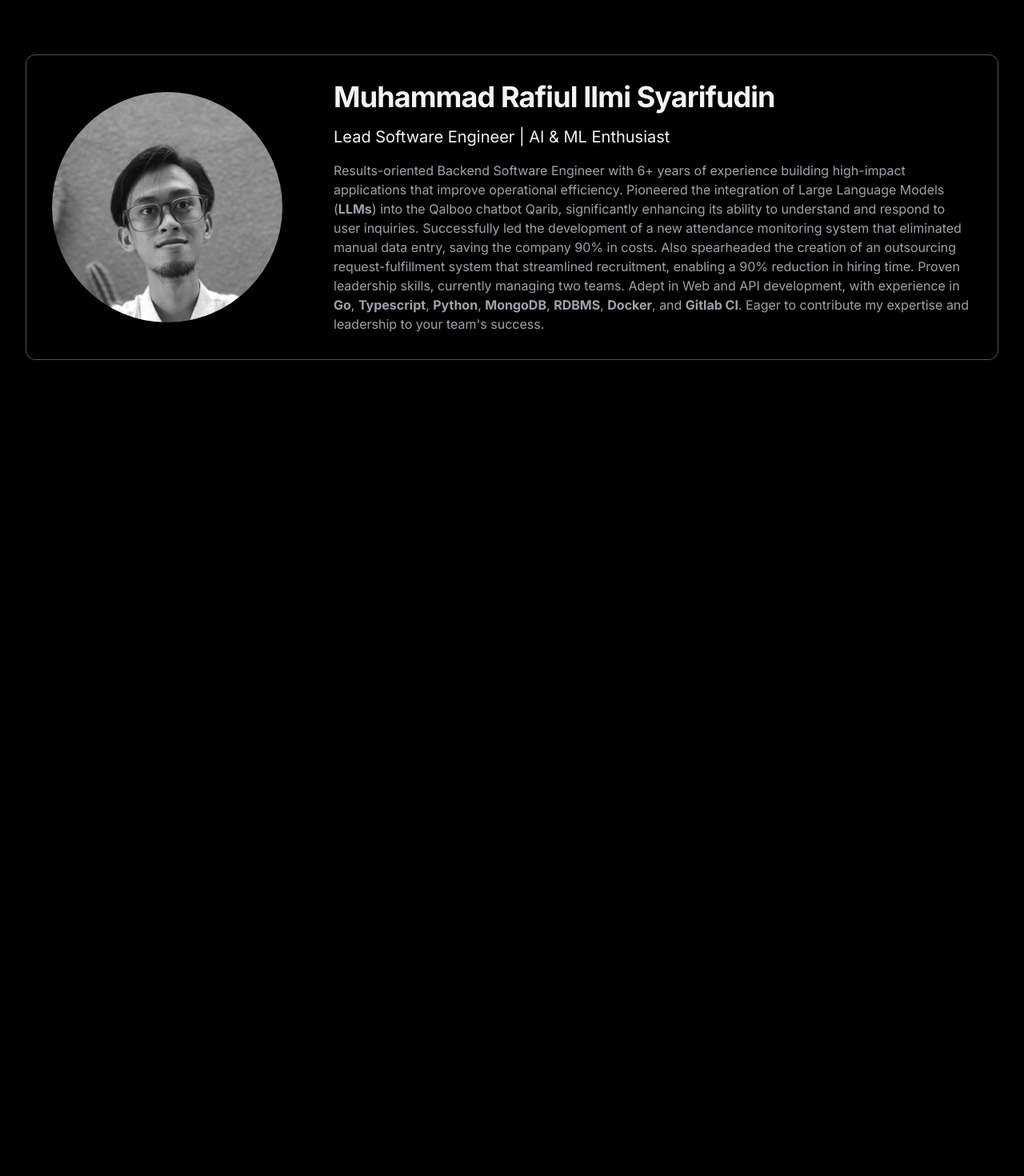
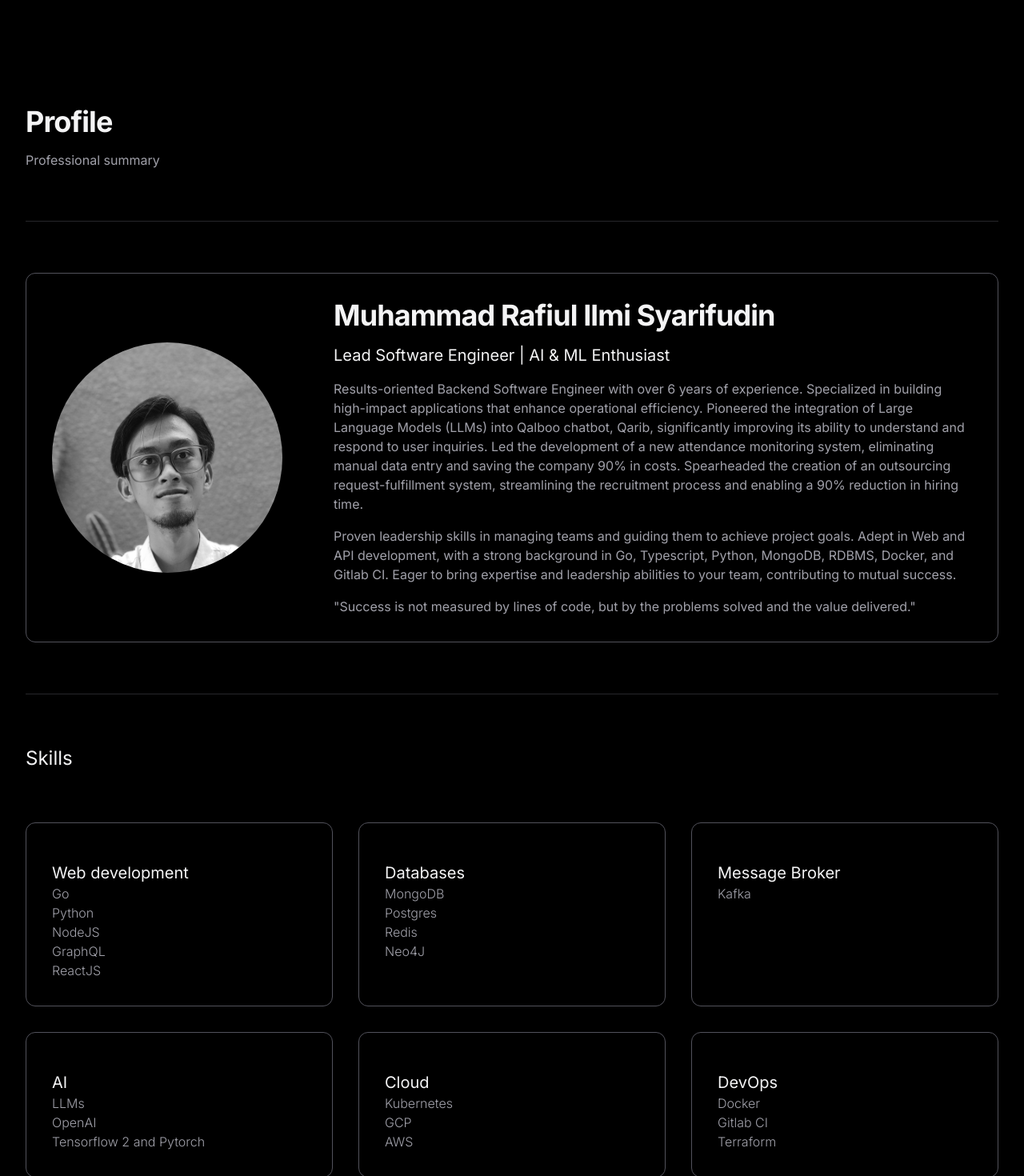
Before and after one commit to ilmimris/mris.dev, a Next.js app: page /profile in a window 1280 px wide. Shown: the part 60-1530 px from the top of the page at 80% size. Before the commit the page ends 800 px from the top, so only its background shows below. Built offline with nearby package versions, Linux system fonts and the light colour scheme; no server answers; what tailwindcss-debug-screens would draw is missing.

Commit message:
feat(profile): add skills

```diff
--- a/app/profile/page.tsx
+++ b/app/profile/page.tsx
@@ -7,6 +7,15 @@ export default function Page() {
     <div className="relative pb-16">
       <Navigation />
       <div className="px-6 pt-20 mx-auto space-y-8 max-w-7xl lg:px-8 md:space-y-16 md:pt-24 lg:pt-32">
+        <div className="max-w-2xl mx-auto lg:mx-0 md:my-8 lg:my-16">
+          <h2 className="text-3xl font-bold tracking-tight text-zinc-100 sm:text-4xl">
+            Profile
+          </h2>
+          <p className="mt-4 text-zinc-400">Professional summary</p>
+        </div>
+
+        <div className="w-full h-px bg-zinc-800" />
+
         <div className="mx-auto lg:mx-0">
           <div className="grid grid-cols-1 gap-8 w-full">
             <div className="w-full">
@@ -22,24 +31,31 @@ export default function Page() {
                     <h3 className="mt-4 text-xl font-normal text-zinc-100">
                       Lead Software Engineer | AI & ML Enthusiast
                     </h3>
+
                     <p className="mt-4 text-zinc-400">
-                      Results-oriented Backend Software Engineer with 6+ years
-                      of experience building high-impact applications that
-                      improve operational efficiency. Pioneered the integration
-                      of Large Language Models (<b>LLMs</b>) into the Qalboo
-                      chatbot Qarib, significantly enhancing its ability to
-                      understand and respond to user inquiries. Successfully led
-                      the development of a new attendance monitoring system that
-                      eliminated manual data entry, saving the company 90% in
-                      costs. Also spearheaded the creation of an outsourcing
-                      request-fulfillment system that streamlined recruitment,
-                      enabling a 90% reduction in hiring time. Proven leadership
-                      skills, currently managing two teams. Adept in Web and API
-                      development, with experience in <b>Go</b>,{" "}
-                      <b>Typescript</b>, <b>Python</b>, <b>MongoDB</b>,{" "}
-                      <b>RDBMS</b>, <b>Docker</b>, and <b>Gitlab CI</b>. Eager
-                      to contribute my expertise and leadership to your team's
-                      success.
+                      Results-oriented Backend Software Engineer with over 6
+                      years of experience. Specialized in building high-impact
+                      applications that enhance operational efficiency.
+                      Pioneered the integration of Large Language Models (LLMs)
+                      into Qalboo chatbot, Qarib, significantly improving its
+                      ability to understand and respond to user inquiries. Led
+                      the development of a new attendance monitoring system,
+                      eliminating manual data entry and saving the company 90%
+                      in costs. Spearheaded the creation of an outsourcing
+                      request-fulfillment system, streamlining the recruitment
+                      process and enabling a 90% reduction in hiring time.
+                    </p>
+                    <p className="mt-4 text-zinc-400">
+                      Proven leadership skills in managing teams and guiding
+                      them to achieve project goals. Adept in Web and API
+                      development, with a strong background in Go, Typescript,
+                      Python, MongoDB, RDBMS, Docker, and Gitlab CI. Eager to
+                      bring expertise and leadership abilities to your team,
+                      contributing to mutual success.
+                    </p>
+                    <p className="mt-4 text-zinc-400">
+                      "Success is not measured by lines of code, but by the
+                      problems solved and the value delivered."
                     </p>
                   </div>
                 </div>
@@ -47,6 +63,77 @@ export default function Page() {
             </div>
           </div>
         </div>
+        <div className="w-full h-px bg-zinc-800" />
+        <h2 className="mt-4 text-2xl font-normal text-zinc-100">Skills</h2>
+
+        <div className="w-full grid grid-cols-3 gap-8">
+          <Card>
+            <div className="p-8 font-normal text-zinc-100">
+              <h3 className="mt-4 text-xl">Web development</h3>
+              <ul className="font-light text-zinc-400">
+                <li>Go</li>
+                <li>Python</li>
+                <li>NodeJS</li>
+                <li>GraphQL</li>
+                <li>ReactJS</li>
+              </ul>
+            </div>
+          </Card>
+
+          <Card>
+            <div className="p-8 font-normal text-zinc-100">
+              <h3 className="mt-4 text-xl">Databases</h3>
+              <ul className="font-light text-zinc-400">
+                <li>MongoDB</li>
+                <li>Postgres</li>
+                <li>Redis</li>
+                <li>Neo4J</li>
+              </ul>
+            </div>
+          </Card>
+
+          <Card>
+            <div className="p-8 font-normal text-zinc-100">
+              <h3 className="mt-4 text-xl">Message Broker</h3>
+              <ul className="font-light text-zinc-400">
+                <li>Kafka</li>
+              </ul>
+            </div>
+          </Card>
+
+          <Card>
+            <div className="p-8 font-normal text-zinc-100">
+              <h3 className="mt-4 text-xl">AI</h3>
+              <ul className="font-light text-zinc-400">
+                <li>LLMs</li>
+                <li>OpenAI</li>
+                <li>Tensorflow 2 and Pytorch</li>
+              </ul>
+            </div>
+          </Card>
+
+          <Card>
+            <div className="p-8 font-normal text-zinc-100">
+              <h3 className="mt-4 text-xl">Cloud</h3>
+              <ul className="font-light text-zinc-400">
+                <li>Kubernetes</li>
+                <li>GCP</li>
+                <li>AWS</li>
+              </ul>
+            </div>
+          </Card>
+
+          <Card>
+            <div className="p-8 font-normal text-zinc-100">
+              <h3 className="mt-4 text-xl">DevOps</h3>
+              <ul className="font-light text-zinc-400">
+                <li>Docker</li>
+                <li>Gitlab CI</li>
+                <li>Terraform</li>
+              </ul>
+            </div>
+          </Card>
+        </div>
       </div>
     </div>
   );
```
